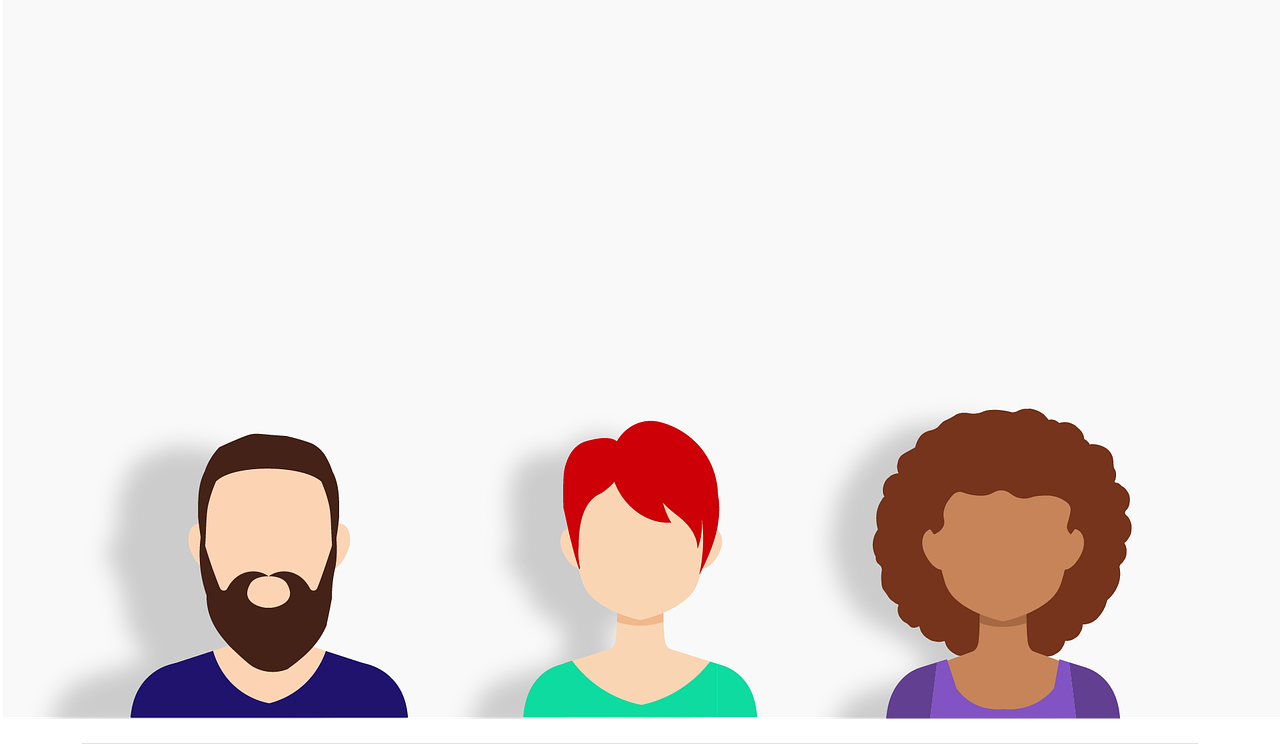
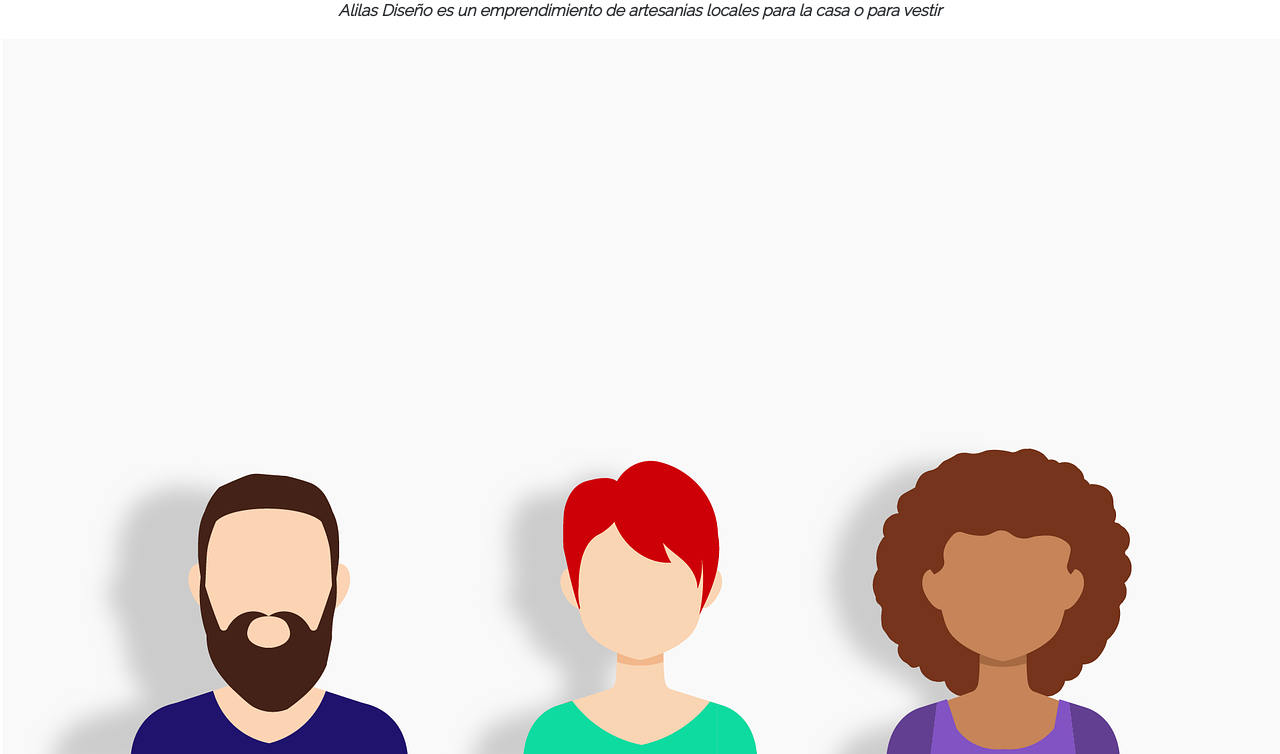
Before and after one commit to BrunoSendin/alilas-web, a plain HTML site: page pages/nosotros.html in a window 1280 px wide. Shown: the part 197-951 px from the top of the page. Drawn offline with nearby package versions, Linux system fonts and the light colour scheme.

Commit message:
Update nosotros.html

```diff
--- a/pages/nosotros.html
+++ b/pages/nosotros.html
@@ -42,6 +42,7 @@
             </nav>
 <main>
     <h1 class="titulossec">Quienes somos</h1>
+    <p>Alilas Diseño es un emprendimiento de artesanias locales para la casa o para vestir</p>
     <img src="../assets/imagenes/personas.png" alt="personas" class="nosotros-imagen">
     <p></p>
 </main>
```
